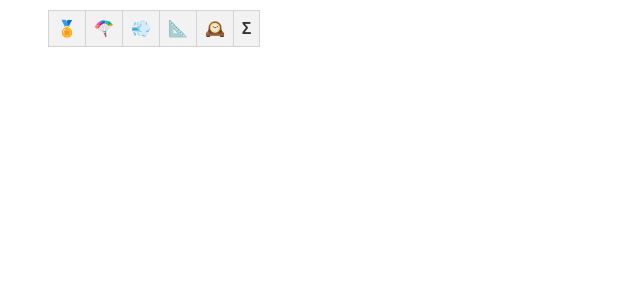
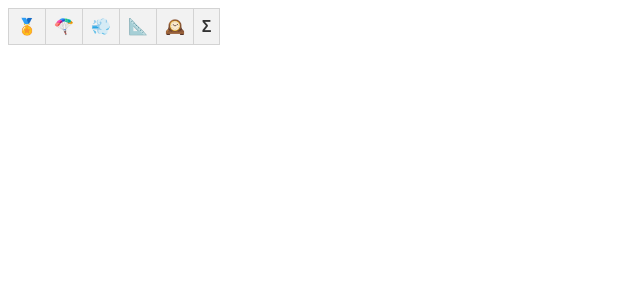
Before and after one commit to schwarzwaldgeier/xcopen-ranking, a PHP site: page / in a window 1280 px wide. Shown: the top 300 px of the page, without its empty margins (0-640 px from the left). Run offline with PHP 8.4, Linux system fonts and the light colour scheme; data that the repository does not hold is empty.

Commit message:
rm margins

```diff
--- a/style.css
+++ b/style.css
@@ -13,8 +13,7 @@ table {
     border: 1px solid grey;
     font-size: 12pt;
     border-collapse: collapse;
-    margin-left: 40px;
-    margin-top: 10px;
+
 
 }
 table thead th,
```
